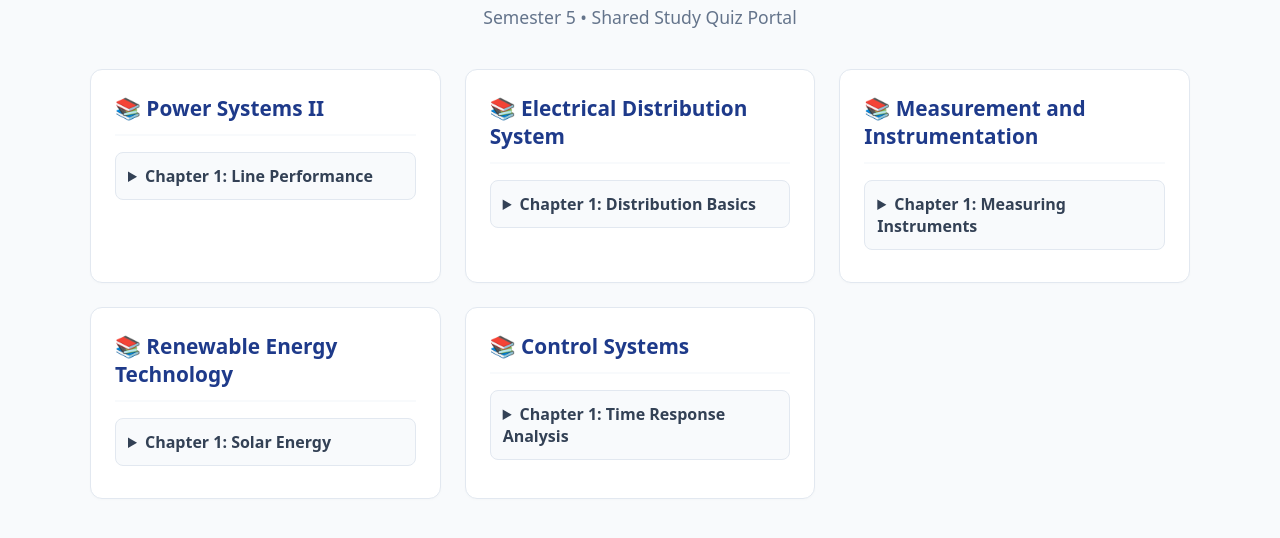
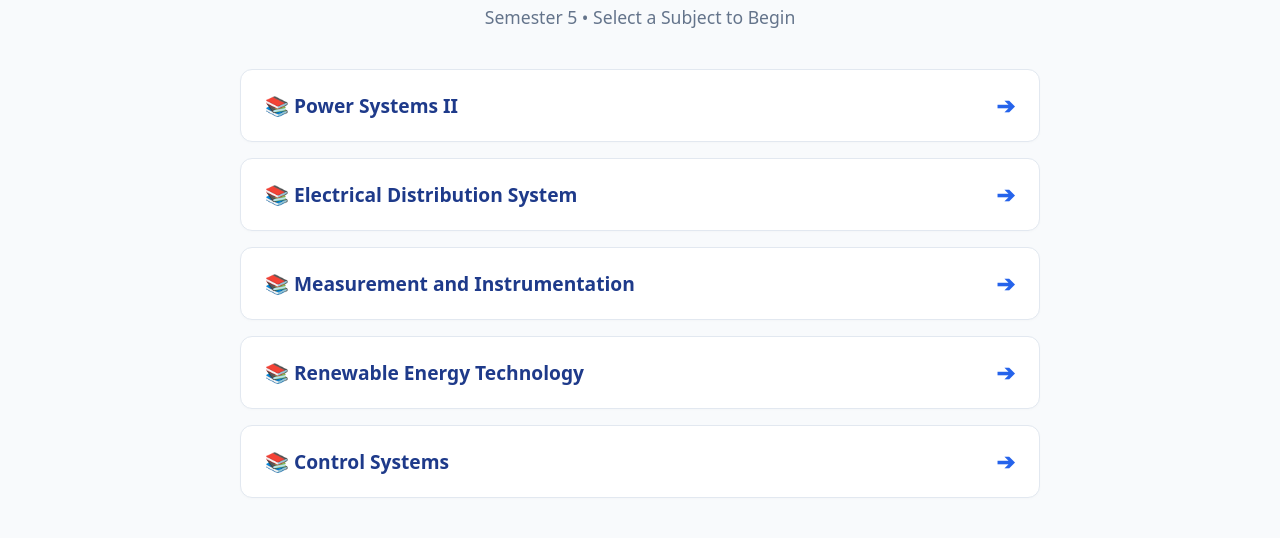
Before and after one commit to Kavya-Pabani/EE-Sem-5, a plain HTML site: page index.html in a window 1280 px wide. Shown: the part 98-636 px from the top of the page. Drawn offline with Linux system fonts and the light colour scheme.

Commit message:
Update index.html

```diff
--- a/index.html
+++ b/index.html
@@ -6,34 +6,26 @@
     <title>EE Semester 5 Quiz Hub</title>
     <style>
         :root { --bg: #f8fafc; --card: #ffffff; --primary: #2563eb; --text: #1e293b; --text-light: #64748b; --border: #e2e8f0; }
-        body { font-family: system-ui, -apple-system, sans-serif; background: var(--bg); color: var(--text); margin: 0; padding: 40px 20px; }
-        .container { max-width: 1100px; margin: 0 auto; }
+        body { font-family: system-ui, sans-serif; background: var(--bg); color: var(--text); margin: 0; padding: 40px 20px; }
+        .container { max-width: 800px; margin: 0 auto; }
         header { text-align: center; margin-bottom: 40px; }
         h1 { margin: 0; font-size: 2.5rem; color: #0f172a; font-weight: 800; letter-spacing: -0.025em; }
         header p { color: var(--text-light); margin-top: 8px; font-size: 1.1rem; }
-        .grid { display: grid; grid-template-columns: repeat(auto-fit, minmax(320px, 1fr)); gap: 24px; }
-        .card { background: var(--card); border: 1px solid var(--border); border-radius: 12px; padding: 24px; box-shadow: 0 1px 3px rgba(0,0,0,0.02); }
-        .card h2 { margin: 0 0 16px 0; font-size: 1.3rem; color: #1e3a8a; border-bottom: 2px solid var(--bg); padding-bottom: 12px; }
-        details { margin: 8px 0; border: 1px solid var(--border); border-radius: 8px; background: var(--bg); overflow: hidden; }
-        summary { padding: 12px; font-weight: 600; cursor: pointer; color: #334155; user-select: none; }
-        details[open] summary { background: #eff6ff; color: var(--primary); border-bottom: 1px solid var(--border); }
-        ul { list-style: none; padding: 0; margin: 0; }
-        li { border-bottom: 1px solid var(--border); }
-        li:last-child { border-bottom: none; }
-        .quiz-link { display: block; padding: 12px; text-decoration: none; color: #475569; font-size: 0.95rem; font-weight: 500; transition: background 0.2s; }
-        .quiz-link:hover { background: #f1f5f9; color: var(--primary); }
+        .grid { display: flex; flex-direction: column; gap: 16px; }
+        .subject-btn { display: flex; align-items: center; justify-content: space-between; background: var(--card); border: 1px solid var(--border); border-radius: 12px; padding: 20px 24px; text-decoration: none; color: #1e3a8a; font-size: 1.2rem; font-weight: 600; box-shadow: 0 1px 3px rgba(0,0,0,0.02); transition: all 0.2s; }
+        .subject-btn:hover { border-color: var(--primary); background: #eff6ff; transform: translateY(-1px); }
+        .arrow { color: var(--primary); font-size: 1.4rem; }
     </style>
 </head>
 <body>
     <div class="container">
         <header>
             <h1>⚡ Electrical Engineering</h1>
-            <p>Semester 5 • Shared Study Quiz Portal</p>
+            <p>Semester 5 • Select a Subject to Begin</p>
         </header>
         <div class="grid" id="subjects-grid"></div>
     </div>
 
-    <!-- 1. Load your 5 distinct subject data files -->
     <script src="data-ps2.js"></script>
     <script src="data-eds.js"></script>
     <script src="data-mi.js"></script>
@@ -41,38 +33,15 @@
     <script src="data-cs.js"></script>
 
     <script>
-        // 2. Link files to target identifiers
-        const databaseMap = {
-            "ps2": ps2Data,
-            "eds": edsData,
-            "mi": miData,
-            "ret": retData,
-            "cs": csData
-        };
-
+        const databaseMap = { "ps2": ps2Data, "eds": edsData, "mi": miData, "ret": retData, "cs": csData };
         const grid = document.getElementById('subjects-grid');
 
         for (let key in databaseMap) {
-            const sub = databaseMap[key];
-            let cardHtml = `<div class="card"><h2>📚 ${sub.subjectName}</h2>`;
-
-            if (!sub.chapters || sub.chapters.length === 0) {
-                cardHtml += `<p style="color:var(--text-light); font-size:0.9rem; font-style:italic;">No chapters added yet.</p>`;
-            } else {
-                sub.chapters.forEach((ch, chIdx) => {
-                    cardHtml += `<details><summary>${ch.chapterName}</summary><ul>`;
-                    ch.topics.forEach((top, topIdx) => {
-                        cardHtml += `<li>
-                            <a class="quiz-link" href="quiz.html?sub=${key}&ch=${chIdx}&top=${topIdx}">
-                                📝 ${top.topicName}
-                            </a>
-                        </li>`;
-                    });
-                    cardHtml += `</ul></details>`;
-                });
-            }
-            cardHtml += `</div>`;
-            grid.innerHTML += cardHtml;
+            grid.innerHTML += `
+                <a class="subject-btn" href="subject.html?sub=${key}">
+                    <span>📚 ${databaseMap[key].subjectName}</span>
+                    <span class="arrow">➔</span>
+                </a>`;
         }
     </script>
 </body>
```
